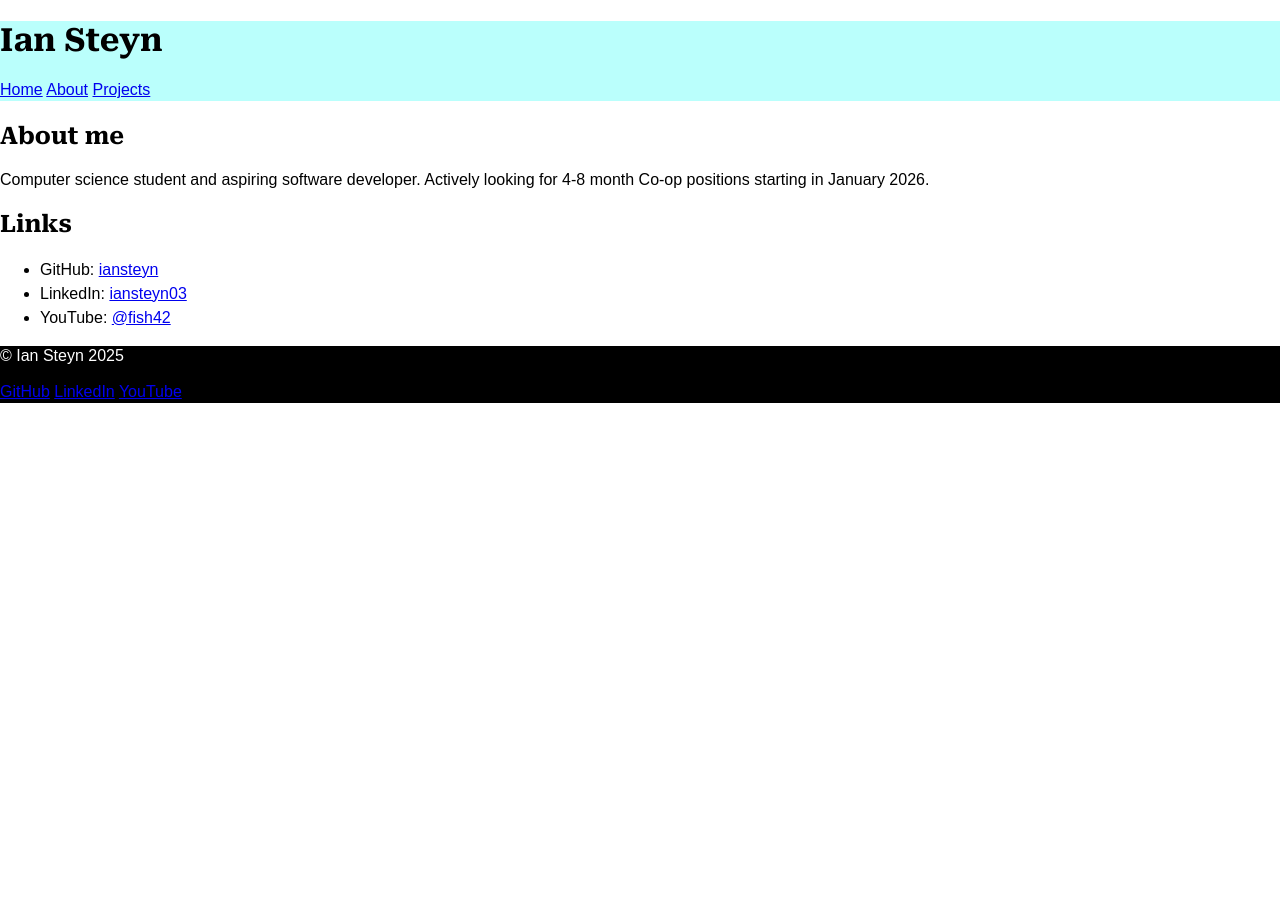
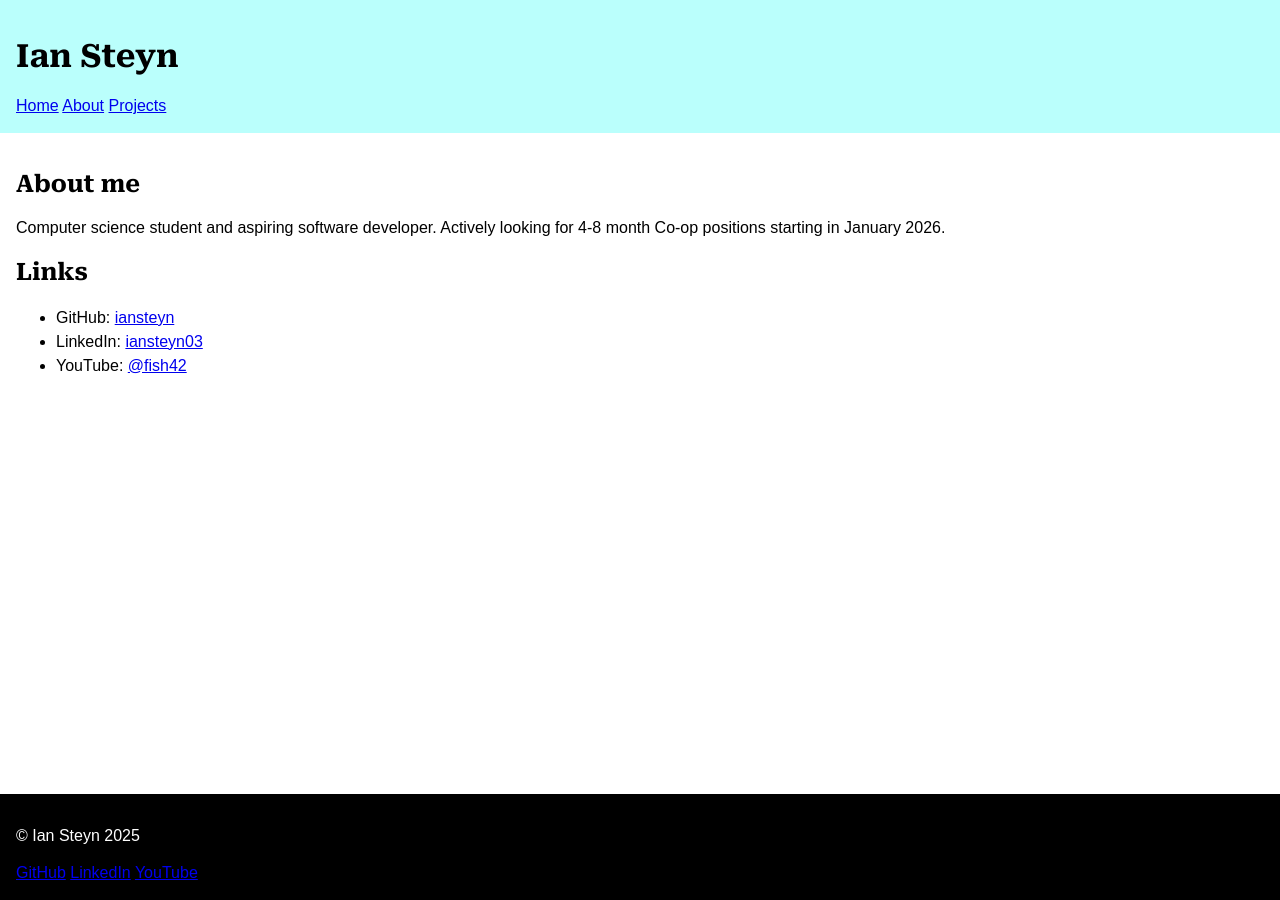
Before and after one commit to iansteyn/iansteyn.github.io, a Jekyll site: the page built from index.html, in a window 1280 px wide. Built offline with Jekyll 4.4.1, drawn with Linux system fonts in a browser that asks for light colours; some web fonts are replaced.

Commit message:
Use CSS Grid layout to put my foot(er) down

```diff
--- a/_includes/footer.html
+++ b/_includes/footer.html
@@ -1,4 +1,4 @@
-<footer>
+<footer class="site-footer">
   <p>&copy; Ian Steyn 2025</p>
   {% for social in site.data.socials %}
     <a href="{{ social.url }}">{{ social.platform }}</a>
--- a/_includes/header.html
+++ b/_includes/header.html
@@ -1,10 +1,10 @@
-<header>
-    <h1>
+<header class="site-header">
+  <nav>
+     <h1>
       Ian Steyn
     </h1>
-    <nav>
-      <a href="/">Home</a>
+    <a href="/">Home</a>
       <a href="/about/">About</a>
       <a href="/projects/">Projects</a>
-    </nav>
+  </nav>
 </header>
--- a/_layouts/base.html
+++ b/_layouts/base.html
@@ -32,11 +32,13 @@
   </head>
 
   <body>
-    {% include header.html %}
-    <main>
-      {{ content }}
-    </main>
-    {% include footer.html %}
+    <div class="content-wrapper">
+      {% include header.html %}
+      <main class="main">
+        {{ content }}
+      </main>
+      {% include footer.html %}
+    </div>
   </body>
 
 </html>
--- a/css/style.css
+++ b/css/style.css
@@ -21,13 +21,32 @@
 h6 { font-size: 0.67rem }
 
 /* LARGE SECTIONS */
-header {
-    background-color: rgb(186, 255, 252);
+body {
+    min-height: 100vh;
+    min-height: 100svh;
 }
 
-footer {
+.content-wrapper {
+    min-height: 100vh;
+    min-height: 100svh;
+    display: grid;
+    grid-template-rows: auto 1fr auto;
+}
+
+.site-header {
+    background-color: rgb(186, 255, 252);
+    padding: 1rem;
+}
+
+.main {
+    padding: 1rem;
+}
+
+.site-footer {
     color: white;
     background-color: rgb(0, 0, 0);
+    padding: 1rem;
+    align-self: self-end;
 }
 
 /* LISTS */
@@ -40,9 +59,12 @@
 }
 
 /* --------------------------------------------------- */
+.navbar {
+    display: flex;
+}
 
-article.container {
+/* article.container {
     margin: 2em;
     align-items:center;
     max-width: 75ch;
-}
+} */
```
